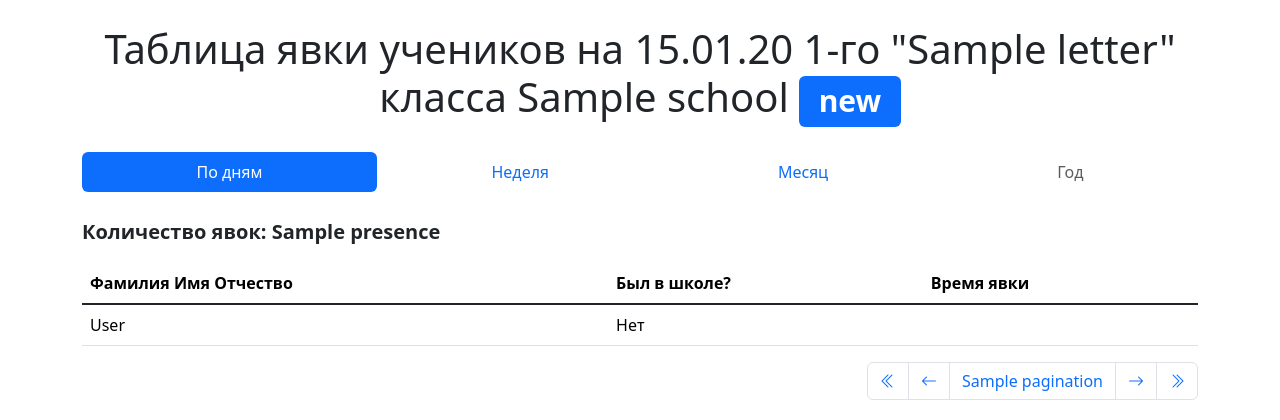
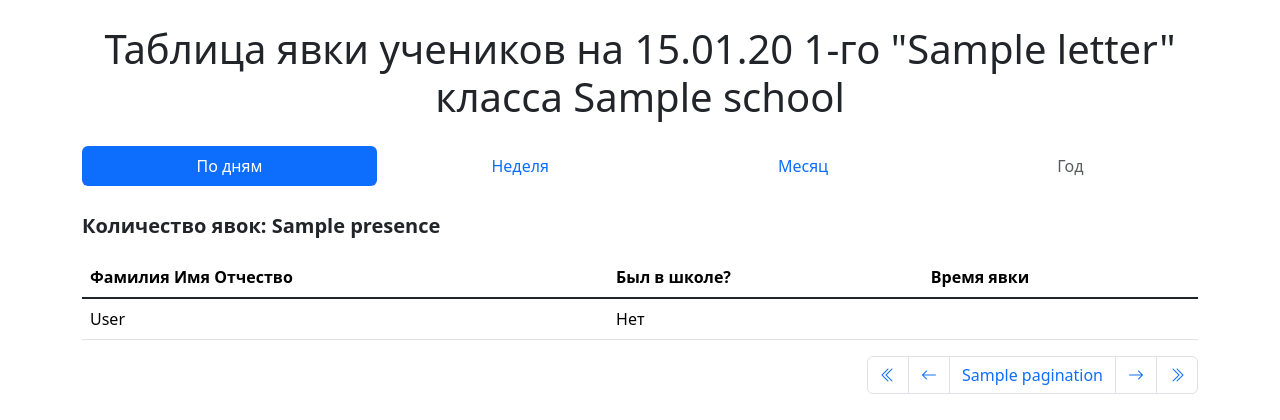
Before and after one commit to AftBINKO/my-class, a Flask app: template app/modules/schools/school/classes/school_class/schedule/templates/annual_schedule.html in a window 1280 px wide. Shown: the part 50-470 px from the top of the page. Run offline with Flask 3, Linux system fonts and the light colour scheme; the template is opened without the code that fills it: most values are stand-ins (such as "Sample title", 1, 10 or a date in 2020); parts of the project's set-up code (start-up, migrations or seed data) failed here and were passed over; some libraries are stand-ins or nearby versions.

Commit message:
Убраны спаны new в таблицах

```diff
--- a/app/modules/schools/school/classes/school_class/schedule/templates/annual_schedule.html
+++ b/app/modules/schools/school/classes/school_class/schedule/templates/annual_schedule.html
@@ -20,7 +20,6 @@
             {% else %}
                 {{ class.class_number }}-го класса {{ school.name }}
             {% endif %}
-            <span class="badge bg-primary">new</span>
         </h1>
     </div>
     <div class="container" style="margin-top: 25px">
--- a/app/modules/schools/school/classes/school_class/schedule/templates/monthly_schedule.html
+++ b/app/modules/schools/school/classes/school_class/schedule/templates/monthly_schedule.html
@@ -21,7 +21,6 @@
             {% else %}
                 {{ class.class_number }}-го класса {{ school.name }}
             {% endif %}
-            <span class="badge bg-primary">new</span>
         </h1>
     </div>
     <div class="container" style="margin-top: 25px">
--- a/app/modules/schools/school/classes/school_class/schedule/templates/weekly_schedule.html
+++ b/app/modules/schools/school/classes/school_class/schedule/templates/weekly_schedule.html
@@ -18,7 +18,6 @@
             {% else %}
                 {{ class.class_number }}-го класса {{ school.name }}
             {% endif %}
-            <span class="badge bg-primary">new</span>
         </h1>
     </div>
     <div class="container" style="margin-top: 25px">
```
